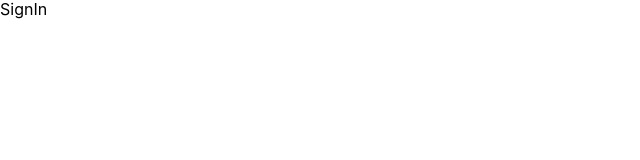
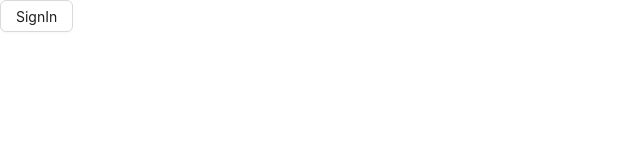
Before and after one commit to MichaelStavrov/my-notes, a React (Vite) app: page /signin in a window 1280 px wide. Shown: the top 160 px of the page, without its empty margins (0-640 px from the left). Built offline with nearby package versions, Linux system fonts and the light colour scheme.

Commit message:
feat: сделал приватный роутинг

```diff
--- a/src/App.tsx
+++ b/src/App.tsx
@@ -1,9 +1,13 @@
-import { Button } from 'antd';
+import RootRoutes from './routes/RootRoutes';
+import AuthProvider from './context/AuthProvider';
 import styles from './App.module.scss';
-import RootRoutes from './routes/RootRoutes';
 
 function App() {
-  return <RootRoutes />;
+  return (
+    <AuthProvider>
+      <RootRoutes />
+    </AuthProvider>
+  );
 }
 
 export default App;
--- /dev/null
+++ b/src/components/PrivateRoutes/PrivateRoutes.tsx
@@ -0,0 +1,19 @@
+import React, { FC, PropsWithChildren } from 'react';
+import { Navigate, useLocation } from 'react-router-dom';
+import { RoutesMap } from '@/routes/routesMap';
+import { useAuth } from '@/context/AuthProvider';
+
+const PrivateRoutes: FC<PropsWithChildren> = ({ children }) => {
+  const auth = useAuth();
+  const { pathname } = useLocation();
+
+  if (auth.user === null) {
+    return (
+      <Navigate to={RoutesMap.signIn} state={{ from: pathname }} replace />
+    );
+  }
+
+  return <>{children}</>;
+};
+
+export default PrivateRoutes;
--- /dev/null
+++ b/src/components/PrivateRoutes/index.ts
@@ -0,0 +1 @@
+export { default } from './PrivateRoutes';
--- a/src/context/AuthProvider.tsx
+++ b/src/context/AuthProvider.tsx
@@ -16,7 +16,7 @@ interface AuthState {
   signOut: (cb: () => void) => void;
 }
 
-const AuthContext = createContext<AuthState>({} as AuthState);
+const AuthContext = createContext<AuthState>({ user: null } as AuthState);
 
 const AuthProvider: FC<PropsWithChildren> = ({ children }) => {
   const [user, setUser] = useState<User | null>(null);
--- a/src/pages/SignIn/SignIn.tsx
+++ b/src/pages/SignIn/SignIn.tsx
@@ -1,8 +1,25 @@
 import React, { FC } from 'react';
+import { useLocation, useNavigate } from 'react-router-dom';
+import { Button } from 'antd';
+import { useAuth } from '@/context/AuthProvider';
 import styles from './SignIn.module.scss';
 
 const SignIn: FC = () => {
-  return <div>SignIn</div>;
+  const auth = useAuth();
+  const navigate = useNavigate();
+  const { state } = useLocation();
+
+  return (
+    <Button
+      onClick={() => {
+        auth.signIn({ name: 'name' }, () => {
+          navigate(state?.from);
+        });
+      }}
+    >
+      SignIn
+    </Button>
+  );
 };
 
 export default SignIn;
--- a/src/routes/RootRoutes.tsx
+++ b/src/routes/RootRoutes.tsx
@@ -1,13 +1,21 @@
 import React from 'react';
 import { Route, Routes } from 'react-router';
 import { RoutesMap } from './routesMap';
+import PrivateRoutes from '@/components/PrivateRoutes';
 import Notes from '@/pages/Notes';
 import SignIn from '@/pages/SignIn';
 
 const RootRoutes = () => {
   return (
     <Routes>
-      <Route path={RoutesMap.notes} element={<Notes />} />
+      <Route
+        path={RoutesMap.notes}
+        element={
+          <PrivateRoutes>
+            <Notes />
+          </PrivateRoutes>
+        }
+      />
       <Route path={RoutesMap.signIn} element={<SignIn />} />
     </Routes>
   );
```
